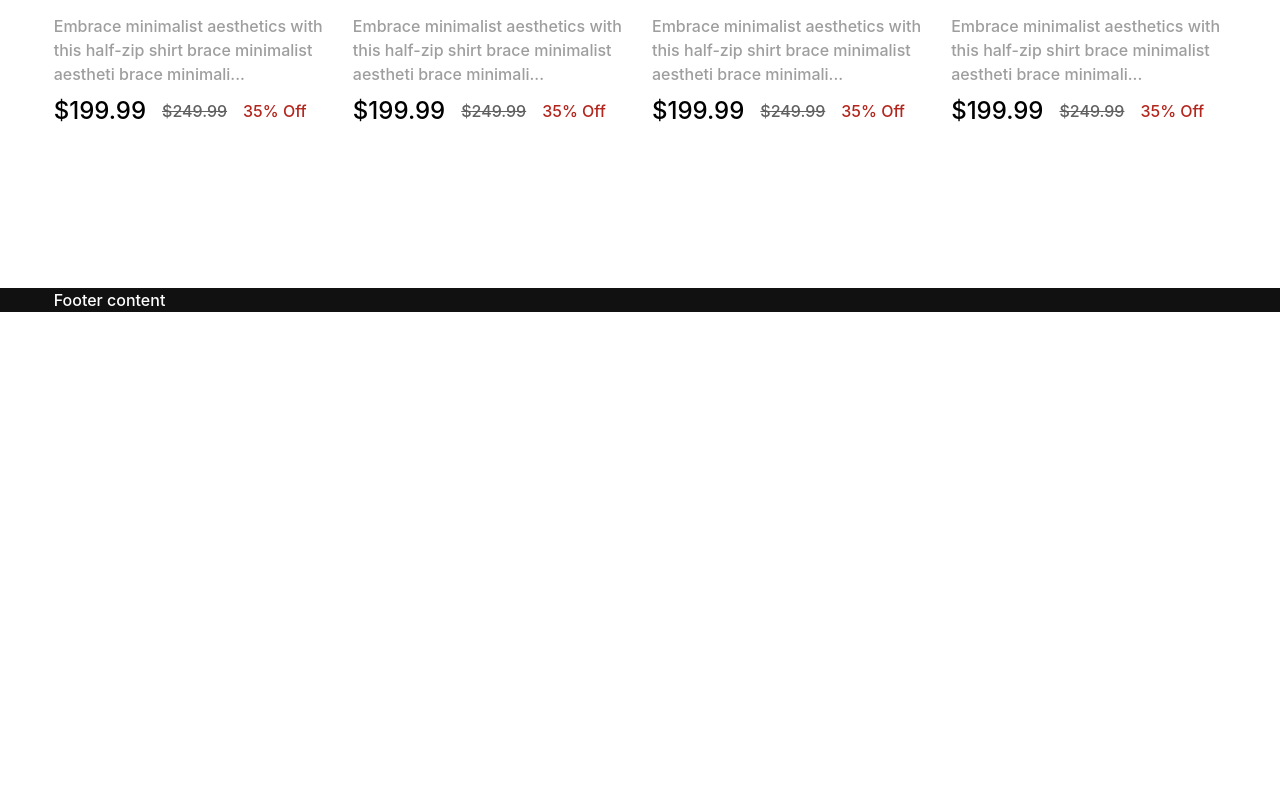
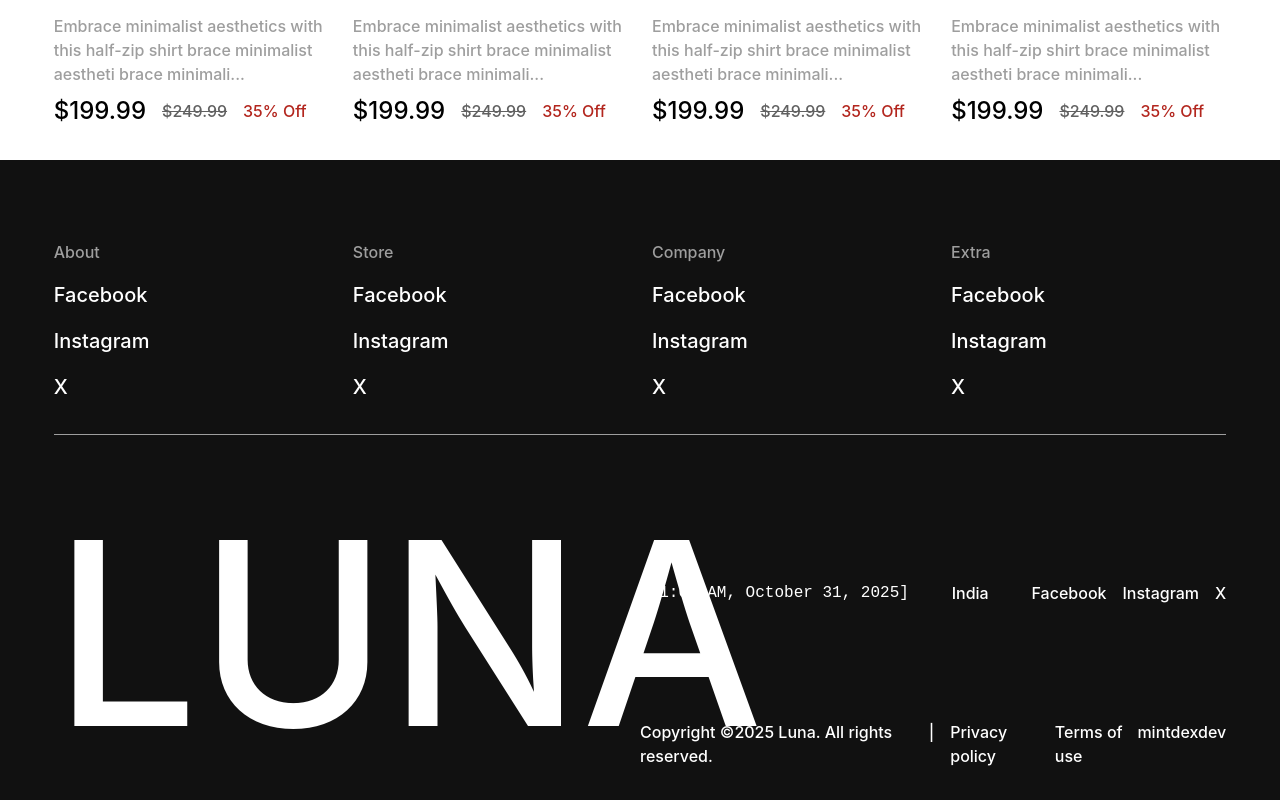
Before and after one commit to mintdexdev/lunastore, a React (Vite) app: page /shop in a window 1280 px wide. Shown: the part 7034-7834 px from the top of the page. Before the commit the page ends 7346 px from the top, so only its background shows below. Built offline with nearby package versions, Linux system fonts and the light colour scheme; a web font is replaced by a local one.

Commit message:
update footer content

```diff
--- a/src/components/Footer.jsx
+++ b/src/components/Footer.jsx
@@ -1,12 +1,109 @@
-import React from 'react'
-import { Container } from '@/components'
+import { Container, Divider } from '@/components'
+import { Link } from 'react-router'
+
+const footerData = {
+  country: "India",
+  creater: { name: "mintdexdev", link: "minter" },
+  links: [
+    {
+      heading: "About",
+      linkList:
+        [
+          { name: "Facebook", link: "link", },
+          { name: "Instagram", link: 'link', },
+          { name: "X", link: 'link', },
+        ]
+    },
+    {
+      heading: "Store",
+      linkList:
+        [
+          { name: "Facebook", link: "link", },
+          { name: "Instagram", link: 'link', },
+          { name: "X", link: 'link', },
+        ]
+    },
+    {
+      heading: "Company",
+      linkList:
+        [
+          { name: "Facebook", link: "link", },
+          { name: "Instagram", link: 'link', },
+          { name: "X", link: 'link', },
+        ]
+    },
+    {
+      heading: "Extra",
+      linkList:
+        [
+          { name: "Facebook", link: "link", },
+          { name: "Instagram", link: 'link', },
+          { name: "X", link: 'link', },
+        ]
+    },
+  ],
+  socialLinks: [
+    { name: "Facebook", link: "link", },
+    { name: "Instagram", link: 'link', },
+    { name: "X", link: 'link', },
+  ],
+  legalLinks: [
+    { name: "Privacy policy", link: 'solid' },
+    { name: "Terms of use", link: 'solid' }
+  ]
+}
 
 export default function Footer() {
   return (
-    <footer className='bg-c-2a text-c-1 mt-40'>
+    <footer className='mt-8 pt-20 bg-c-2a text-c-1 '>
+      <Container className=' grid gap-8'>
+        <nav className='flex gap-6 '>
+          {footerData.links.map(item => (
+            <ul className='w-1/4 grid gap-4'
+              key={item.heading}>
+              <p className='text-helper4'>{item.heading}</p>
+              {item.linkList.map(link => (
+                <li key={link.name}>
+                  <Link className='text-lg'
+                    to={{ pathname: link.link }}>
+                    {link.name}
+                  </Link>
+                </li>
+              ))}
+            </ul>
+          ))}
+        </nav>
+        <Divider />
+        <div className='flex'>
+          <div className='w-1/2 text-[16rem] leading-[1.3]'>LUNA</div>
+          <div className='w-1/2 grid items-end'>
 
-      <Container>
-        Footer content
+            <div className='flex justify-between'>
+              <p className='font-mono'>[11:05 AM, October 31, 2025]</p>
+              <p>{footerData.country}</p>
+              <div className='flex gap-4'>
+                {footerData.socialLinks.map(item => (
+                  <div key={item.name}>
+                    {item.name}
+                  </div>
+                ))}
+              </div>
+            </div>
+
+            <div className='flex justify-between mb-8'>
+
+              <div className='flex gap-4 mt-auto'>
+                <p>Copyright ©2025 Luna. All rights reserved. </p>|
+                {footerData.legalLinks.map(item => (
+                  <span key={item.name}>{item.name}</span>
+                ))}
+              </div>
+
+              <p>{footerData.creater.name}</p>
+
+            </div>
+          </div>
+        </div>
       </Container>
     </footer>
   )
```
